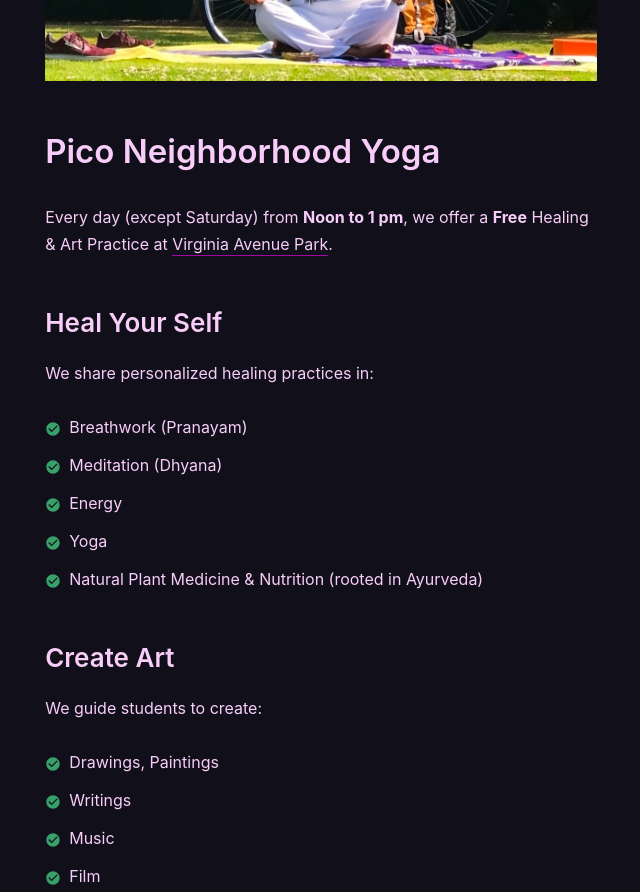
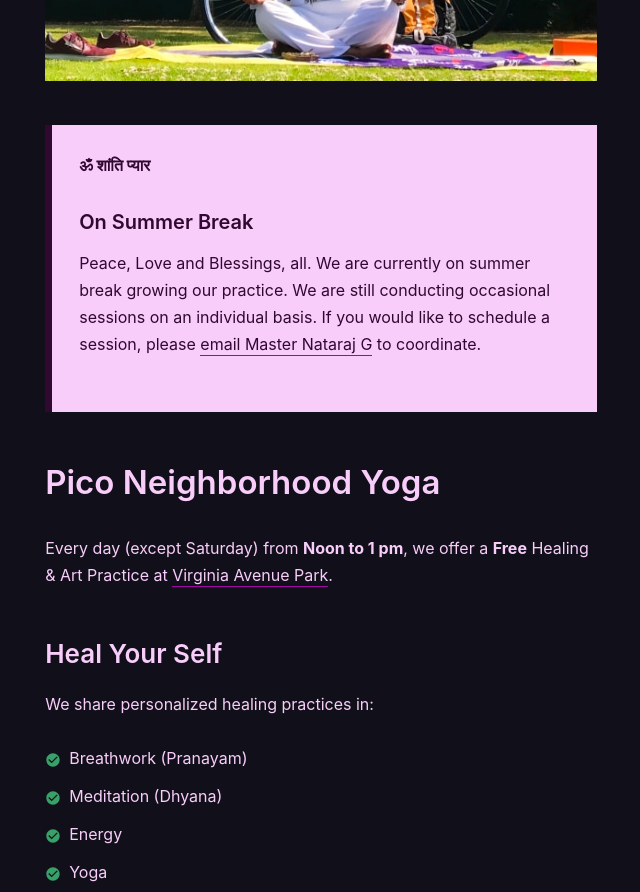
Before and after one commit to natarajgcb/natarajg, a Next.js app: page /yoga/pico in a window 1280 px wide. Shown: the part 1040-1932 px from the top of the page, without its empty margins (319-959 px from the left). Built offline with nearby package versions, Linux system fonts and the light colour scheme.

Commit message:
Updating local work (Pico Roots)

```diff
--- a/pages/yoga/pico.js
+++ b/pages/yoga/pico.js
@@ -4,11 +4,12 @@
   List, ListItem, ListIcon, UnorderedList
 } from '@chakra-ui/react'
 import { MNGButton } from '../../components/MNGButton'
-import { MNGPage } from '../../components/MNGLayout'
+import { MNGPage, MNGNote } from '../../components/MNGLayout'
 import {
   MNGTitle,
   MNGH1,
   MNGH2,
+  MNGH3,
   MNGBody,
   MNGCalloutP,
   MNGHindiHeading,
@@ -41,6 +42,18 @@
         src="/img/yoga/MNGParkYogaTree.jpg"
         alt="Photograph of Master Nataraj G Practicing Yoga at Virginia Ave Park"
         title="Photograph of Master Nataraj G Practicing Yoga at Virginia Ave Park" />
+
+      <MNGNote mt="mngr.44">
+        <MNGBody>
+          <strong>ॐ शांति प्यार</strong>
+        </MNGBody>
+        <MNGH3>
+          On Summer Break
+        </MNGH3>
+        <MNGBody>
+          Peace, Love and Blessings, all. We are currently on summer break growing our practice. We are still conducting occasional sessions on an individual basis. If you would like to schedule a session, please <a href="mailto:one@natarajg.space?subject=Yoga" rel="noreferrer" target="_blank">email Master Nataraj G</a> to coordinate.
+        </MNGBody>
+      </MNGNote>
 
       <MNGH1 mt="mngr.44">
         Pico Neighborhood Yoga
```
Also changed, not shown: pages/land/picoroots/index.js (renamed from pages/land/picoroots.js, +4 -4 lines).
